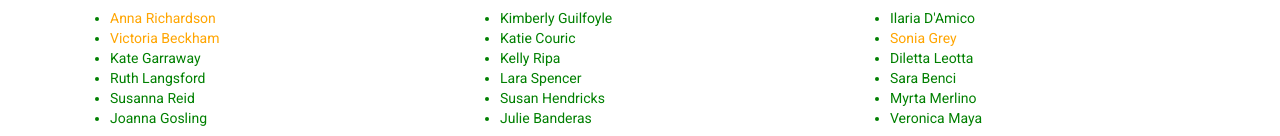
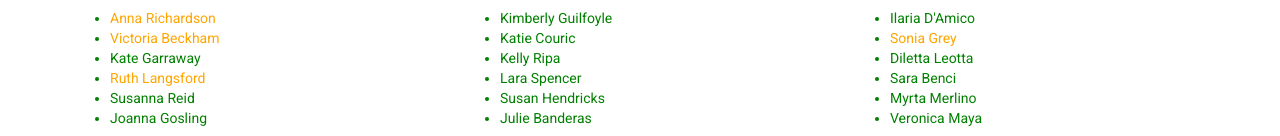
Before and after one commit to derektypist/bootstrap, a plain HTML site: page celebrities.html in a window 1280 px wide. Shown: the part 411-547 px from the top of the page. Drawn offline with nearby package versions, Linux system fonts and the light colour scheme.

Commit message:
Added link in list of UK Celebrities in celebrities.html

```diff
--- a/celebrities.html
+++ b/celebrities.html
@@ -49,7 +49,7 @@
                 <li><a href="https://www.annarichardson.co.uk" target="_blank" title="Anna Richardson">Anna Richardson</a></li>
                 <li><a href="https://www.victoriabeckham.com" target="_blank" title="Victoria Beckham">Victoria Beckham</a></li>
                 <li>Kate Garraway</li>
-                <li>Ruth Langsford</li>
+                <li><a href="https://officialruthlangsford.com" target="_blank" title="Ruth Langsford">Ruth Langsford</a></li>
                 <li>Susanna Reid</li>
                 <li>Joanna Gosling</li>
             </ul>
```
Also changed, not shown: .c9/metadata/environment/celebrities.html, .c9/metadata/environment/karaoke.html, 4 other files.
